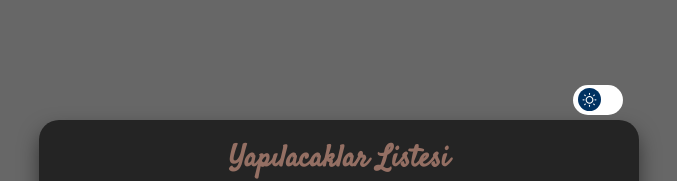
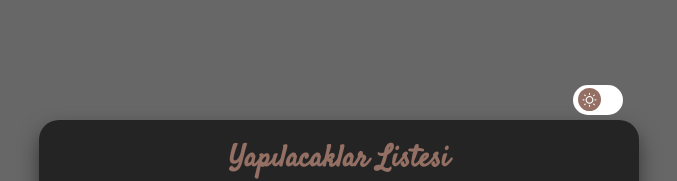
Before and after one commit to mervekabakci/react-todo, a React (Vite) app: page / in a window 1280 px wide. Shown: the top 181 px of the page, without its empty margins (301-978 px from the left). Built offline with nearby package versions, Linux system fonts and the light colour scheme.

Commit message:
dark mode arkaplan degısımı

```diff
--- a/public/assets/front/css/app.css
+++ b/public/assets/front/css/app.css
@@ -100,7 +100,7 @@ body {
   width: 23px;
   left: 5px;
   bottom: 4px;
-  background-color: var(--secondary);
+  background-color: var(--fourth);
   transition: 0.4s;
   border-radius: 100%;
   display: inline-flex;
--- a/public/assets/front/css/sass/forms/_switch.scss
+++ b/public/assets/front/css/sass/forms/_switch.scss
@@ -36,7 +36,7 @@
       width: 23px;
       left:5px;
       bottom: 4px;
-      background-color: var(--secondary);
+      background-color: var(--fourth);
       -webkit-transition: 0.4s;
       transition: 0.4s;
       border-radius: 100%;
```
Also changed, not shown: public/assets/front/css/app.min.css.
